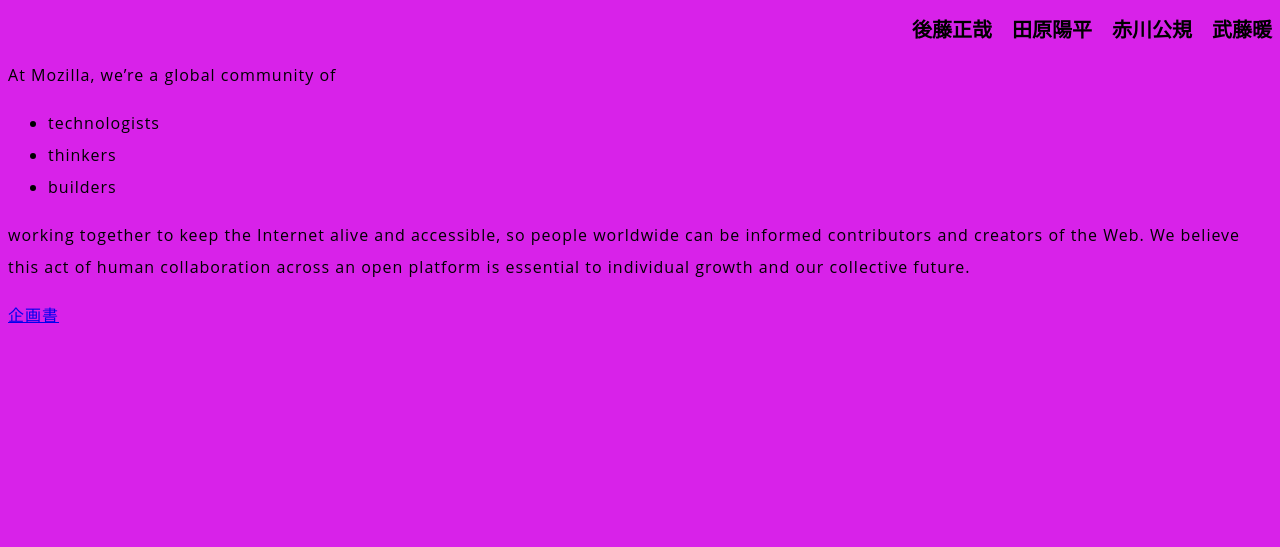
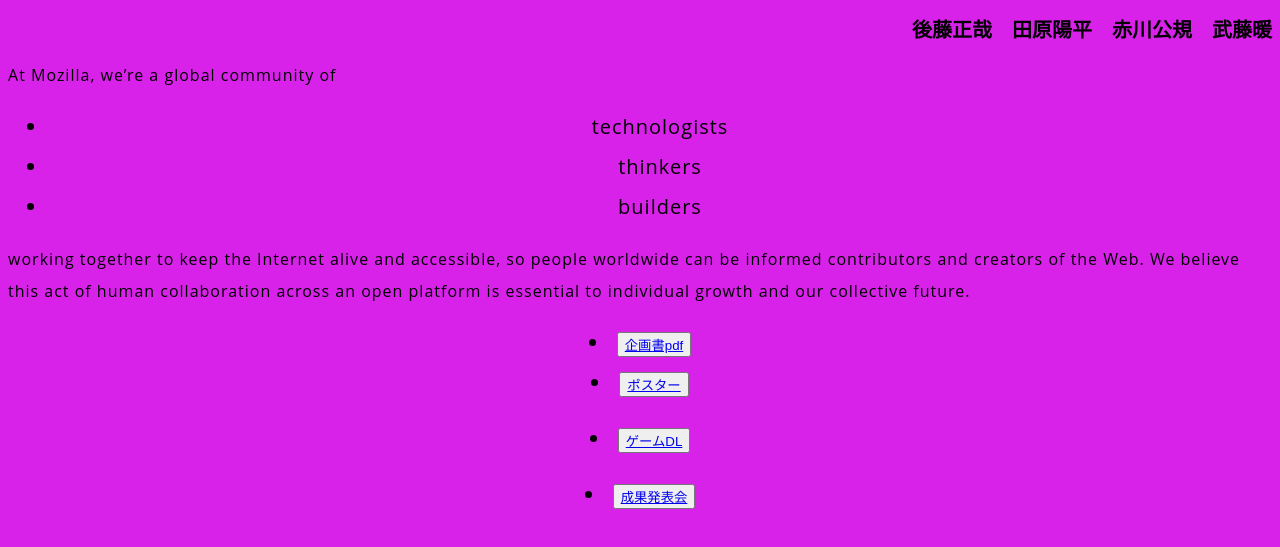
Before and after one commit to gotoseiya/firsttrial, a plain HTML site: page index.html in a window 1280 px wide. Shown: the part 133-680 px from the top of the page. Drawn offline with Linux system fonts and the light colour scheme.

Commit message:
Add files via upload

```diff
--- a/index.html
+++ b/index.html
@@ -15,10 +15,17 @@
       <li>technologists</li>
       <li>thinkers</li>
       <li>builders</li>
+
     </ul>
 
     <p>working together to keep the Internet alive and accessible, so people worldwide can be informed contributors and creators of the Web. We believe this act of human collaboration across an open platform is essential to individual growth and our collective future.</p>
 
-    <p> <a href="https://drive.google.com/file/d/1_g0e1u-Oe0VvHliOkAzU1_Q_t7pVd5Wv/view">企画書</a> </p>
+    <p> <a href= <ul>
+      <li><button type="button"><a href="https://drive.google.com/file/d/1_g0e1u-Oe0VvHliOkAzU1_Q_t7pVd5Wv/view">企画書pdf</a></button></ul></li>
+     <li><button type="button"><a href="孫プレゼンテーション.pdf">ポスター</a></button></li></ul>
+      <p><li><button type="button"><a href="Mago-20180731T075604Z-001.zip">ゲームDL</a></button></li></body></p>
+     <p> <li><button type="button"><a href="https://nihonuac-my.sharepoint.com/:p:/g/personal/chse19050_g_nihon-u_ac_jp/Eap4QnNMVuZHnqbn8kw2HkoBgfMhesIuCFUKXlB8rAYXPg">成果発表会</a></button></li></p>
+      </ul></a> </p>
+    <ul>
   </body>
 </html>
--- a/styles/style.css
+++ b/styles/style.css
@@ -32,6 +32,11 @@ h1 {
   text-shadow: 3px 3px 1px black;
 }
 
+li{
+  font-size: 20px;
+  text-align: center;
+}
+
 img {
   display: block;
   margin: 0 auto;
```
